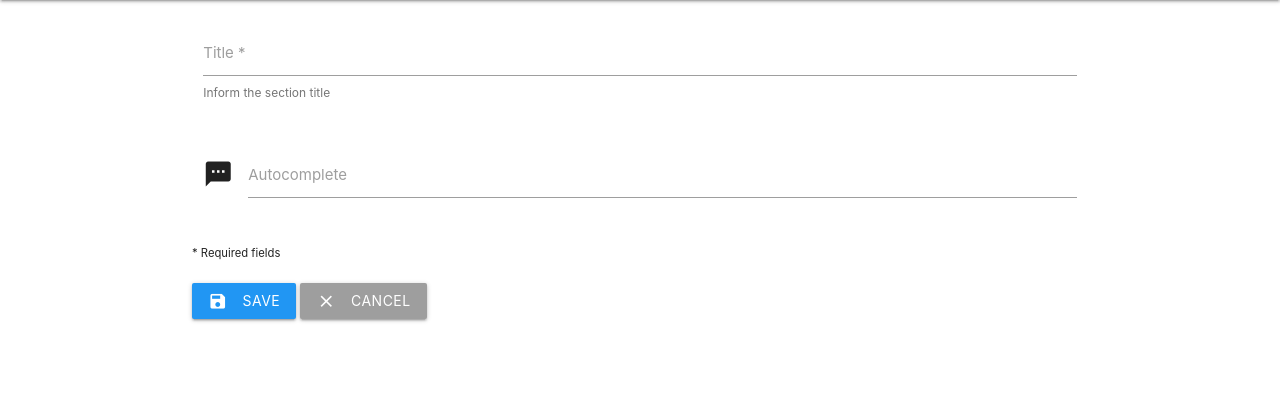
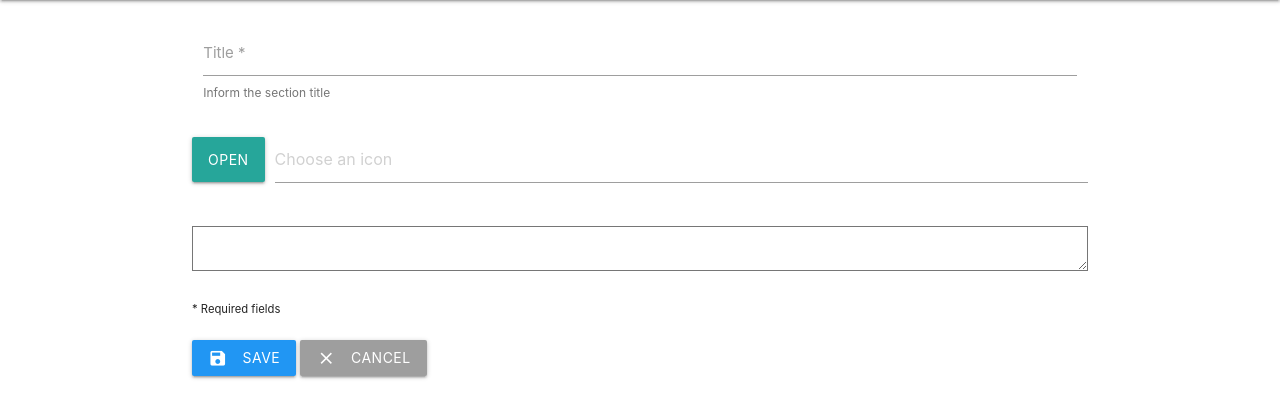
Before and after one commit to pauloafpjunior/tulip, a CodeIgniter app: page /tulip/index.php/sections/create in a window 1280 px wide. Shown: the part 178-596 px from the top of the page. Run offline with CodeIgniter, Linux system fonts and the light colour scheme; some libraries are stand-ins or nearby versions.

Commit message:
ckeditor

```diff
--- a/application/views/sections/create.php
+++ b/application/views/sections/create.php
@@ -14,11 +14,19 @@
     </div>
 
     <div class="row">
-      <div class="input-field col s12">
-        <i class="material-icons prefix">textsms</i>
-        <input type="text" id="icon" name="icon" class="autocomplete">
-        <label for="autocomplete-input">Autocomplete</label>
+      <div class="file-field input-field">
+        <div class="btn">
+          <span>Open</span>
+          <input type="file" id="icon" name="icon">
+        </div>
+        <div class="file-path-wrapper">
+          <input class="file-path validate" type="text" placeholder="Choose an icon">
+        </div>
       </div>
+    </div>
+
+    <div class="row">
+      <textarea name="content" rows="15" id="editor"></textarea>
     </div>
 
     <div class="row">
@@ -29,7 +37,7 @@
           Save
           <i class="material-icons left">save</i>
         </button>
-        <a href="<?php echo base_url(); ?>bulletins/index" class="waves-effect waves-light btn grey">
+        <a href="<?php echo base_url(); ?>sections/index" class="waves-effect waves-light btn grey">
           Cancel
           <i class="material-icons left">close</i>
         </a>
--- a/application/views/templates/footer.php
+++ b/application/views/templates/footer.php
@@ -1,3 +1,4 @@
+    <script src="https://cdn.ckeditor.com/ckeditor5/11.0.1/classic/ckeditor.js"></script>
     <script src="https://ajax.googleapis.com/ajax/libs/jquery/3.3.1/jquery.min.js"></script>
     <script type="text/javascript" src="<?php echo base_url(); ?>assets/js/materialize.min.js"></script>
     <script type="text/javascript" src="<?php echo base_url(); ?>assets/js/myjs.js"></script>
--- a/assets/js/myjs.js
+++ b/assets/js/myjs.js
@@ -17,3 +17,9 @@ $(document).ready(function(){
     },
   });
 });
+
+ClassicEditor
+  .create( document.querySelector( '#editor' ) )
+  .catch( error => {
+    console.error( error );
+} );
```
